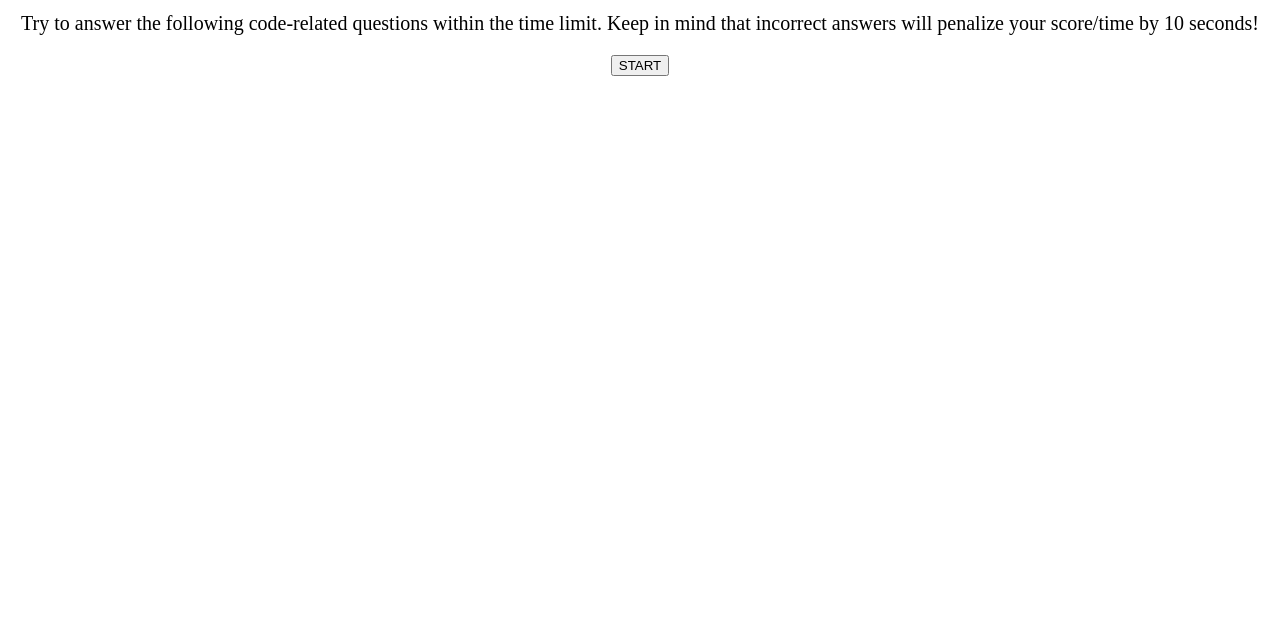
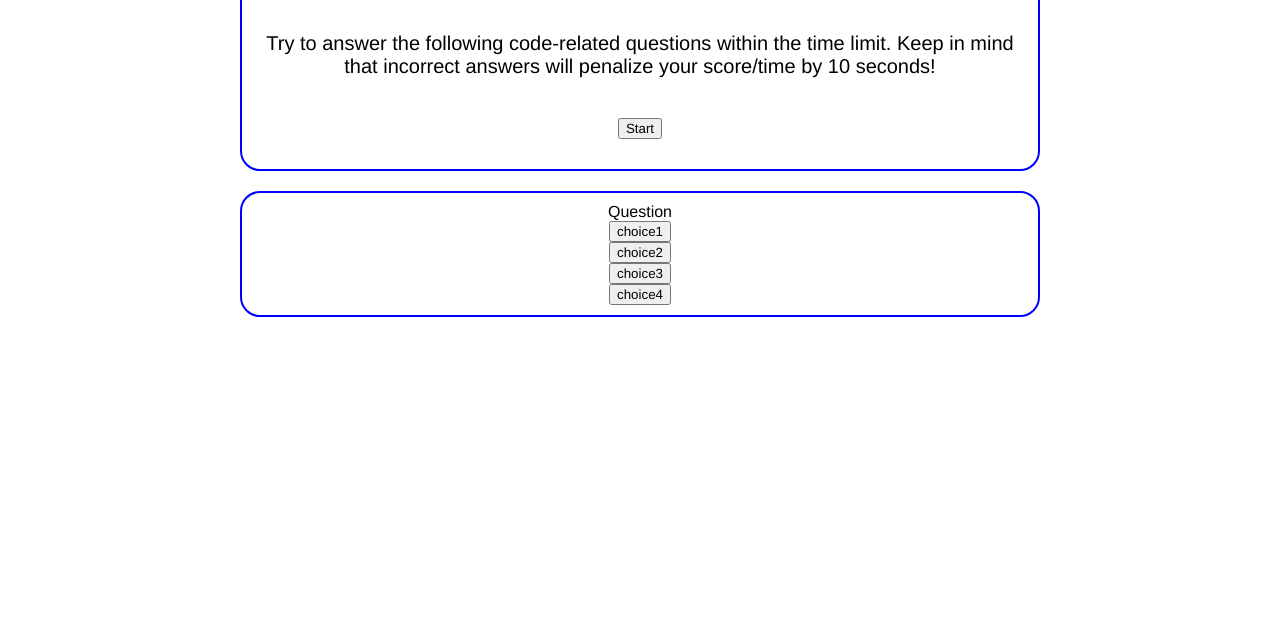
Before and after one commit to jessicashong/code-quiz, a plain HTML site: page index.html in a window 1280 px wide. Shown: the part 169-800 px from the top of the page. Drawn offline with Linux system fonts and the light colour scheme.

Commit message:
updated stylesheet

```diff
--- a/asset/css/style.css
+++ b/asset/css/style.css
@@ -0,0 +1,58 @@
+* {
+    box-sizing: border-box;
+    font-family: 'Franklin Gothic Medium', 'Arial Narrow', Arial, sans-serif;
+}
+
+header {
+    display: flex;
+    justify-content: space-between;
+    padding: 0 20px;
+    width: 100%;
+}
+
+body {
+    padding: 0;
+    margin: 0;
+    width: 100%;
+    height: 100%;
+    display: flex;
+    justify-content: center;
+    align-items: center;
+    flex-direction: column;
+}
+
+/* .hide {
+    display: none;
+} */
+
+#start-page {
+    width: 800px;
+    padding: 10px;
+    margin: 20px;
+    border: 2px solid blue;
+    border-radius: 20px;
+    display: flex;
+    flex-direction: column;
+    justify-content: center;
+    align-items: center;
+
+}
+
+#question-container {
+    width: 800px;
+    padding: 10px;
+    margin: 20px;
+    border: 2px solid blue;
+    border-radius: 20px;
+    display: flex;
+    flex-direction: column;
+    justify-content: center;
+    align-items: center;
+
+}
+
+#btn-container {
+    display: flex;
+    flex-direction: column;
+    justify-content: space-between;
+}
--- a/asset/js/script.js
+++ b/asset/js/script.js
@@ -1,33 +1,35 @@
 //title page
+var timer = document.getElementById('timer');
+var highScores = document.getElementById('highscores');
 var title = document.querySelector('.title');
-var questionsContainer = document.querySelector('.content');
 var directions = document.querySelector('.directions');
-//var buttonContainer = document.querySelector('.button-container');
-var choiceContainer = document.querySelector('.choice-container');
-var startBtn = document.createElement('button');
+var startBtn = document.getElementById('start');
+
+var questionsContainer = document.getElementById('question-container');
+var btnContainer = document.getElementById('btn-container');
+var question = document.getElementById('question');
+var choice1 = document.getElementById('choice1');
+var choice2 = document.getElementById('choice2');
+var choice3 = document.getElementById('choice3');
+var choice4 = document.getElementById('choice4');
+// var choiceContainer = document.querySelector('.choice-container');
+
+var score = 0;
 
 
 title.textContent = 'Code Quiz';
 directions.textContent = 'Try to answer the following code-related questions within the time limit. Keep in mind that incorrect answers will penalize your score/time by 10 seconds!';
-startBtn.textContent = "START";
 title.setAttribute('style', 'font-size:40px; text-align:center;');
 directions.setAttribute('style', 'font-size:20px; text-align:center');
+startBtn.setAttribute('style', 'margin:20px');
+startBtn.addEventListener('click', startGame());
 
-directions.appendChild(startBtn);
-
-startBtn.setAttribute('style', 'margin:20px');
-
-startBtn.addEventListener('click', function(){
+function startGame(){
     //change id names and remove p tag
-    title.textContent = '';
-    title.removeAttribute('style', 'font-size:40px; text-align:center;');
-    title.classList.replace('title', 'questions');
-    directions.remove();
-    startBtn.remove();
-
-    questionsPage();
-    console.log(questionBank[0])
-});
+    startBtn.classList.add('hide');
+    title.classList.add('hide');
+    directions.classList.add('hide');
+};
 
 //create arrays with question and answer obejcts
 var questionBank = [
@@ -47,12 +49,21 @@ function questionsPage(){
     var ulEl = document.createElement('ul');
     choiceContainer.appendChild(ulEl);
 
+    // for (var i = 0; i < questionBank.length; i++){
+    //     question.textContent = questionBank[i].question;
+    //     var response =
+    //     //if (question ==
+    // }
     questions.textContent = questionBank[0].question;
     questions.setAttribute('style', 'font-size:30px; text-align:center');
     // for (var i = 0; i < questionBank[].answers.length; i++){
     //     var choice = document.createElement('button');
     //     choice.textContent = questionBank[i].answers[n];
     // }
+}
+
+function selectAnswer(){
+
 }
 // var questions = document.querySelector('.questions');
 // var ulEl = document.createElement('ul');
@@ -73,9 +84,6 @@ function questionsPage(){
 // ulEl.appendChild(choice4);
 
 
-// for (var i = 0; i < questionBank.length; i++){
-//     var question = document.querySelector('.questions');
-//     question.textContent = questionBank[i].question;
 
 
 //event listener correct answer
--- a/index.html
+++ b/index.html
@@ -13,12 +13,22 @@
 </header>
 <body>
 
-    <section class="content">
-        <h1 class="title"></h1>
-        <div class="choice-container">
+    <main class="content">
+        <div id="start-page">
+            <h1 class="title"></h1>
             <p class="directions"></p>
+            <button id="start" class="start btn">Start</button>
         </div>
-    </section>
+        <div id="question-container" class="hide">
+            <div id="question">Question</div>
+            <div id="btn-container" class="hide">
+                <button id="choice1" class="choice-btn">choice1</button>
+                <button id="choice2" class="choice-btn">choice2</button>
+                <button id="choice3" class="choice-btn">choice3</button>
+                <button id="choice4" class="choice-btn">choice4</button>
+            </div>
+        </div>
+    </main>
 
 
     <script src="./asset/js/script.js"></script>
```
